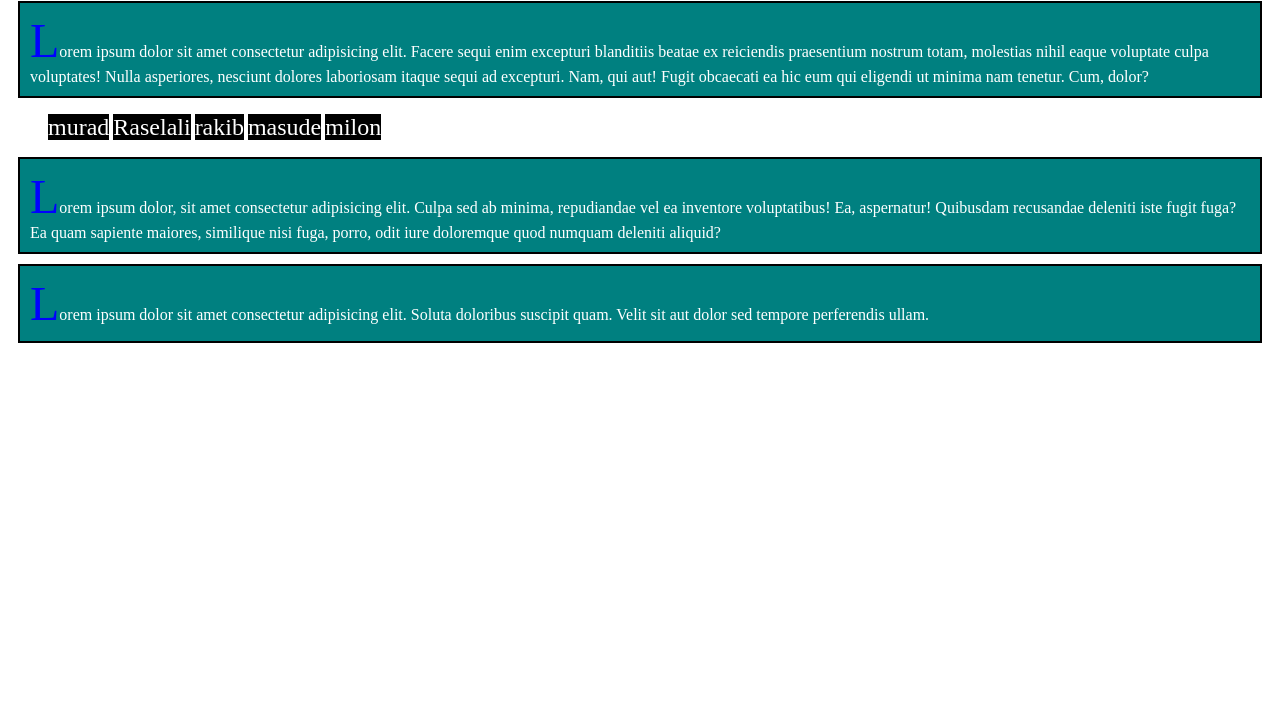
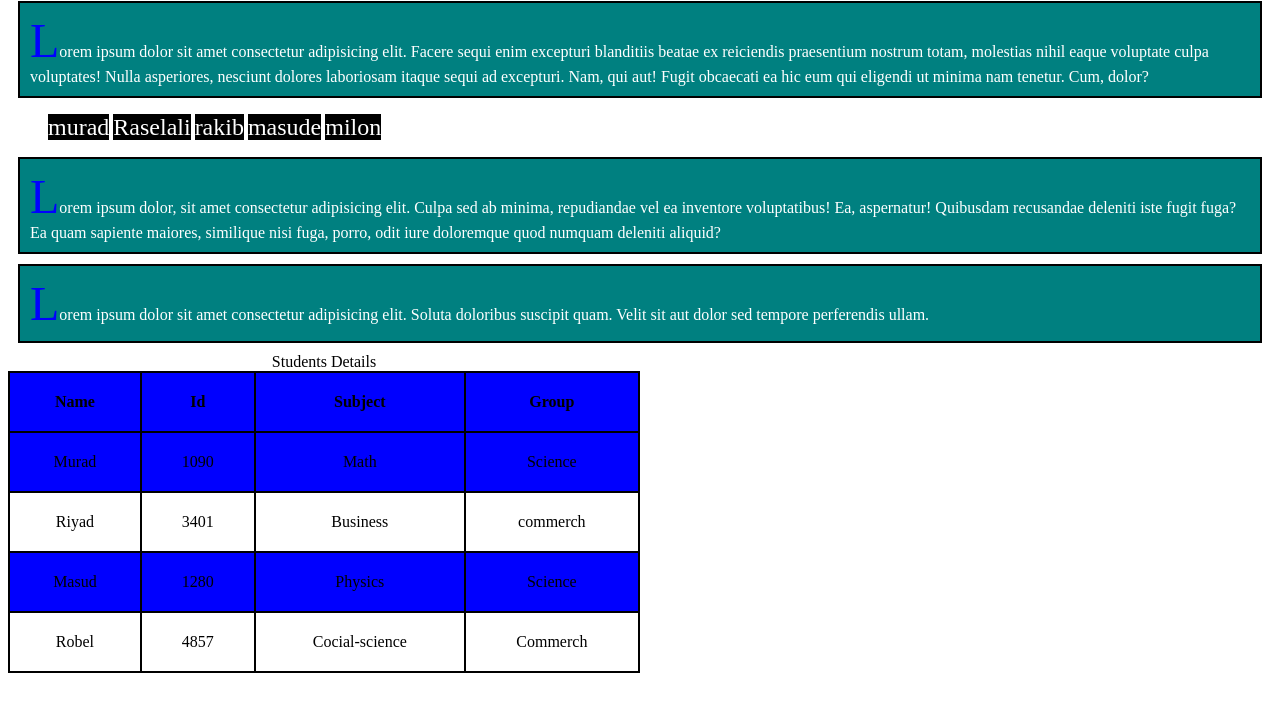
Before and after one commit to MdMuradKhan7/final-practice-html, a plain HTML site: page index.html in a window 1280 px wide. Shown: the part 79-790 px from the top of the page. Drawn offline with Linux system fonts and the light colour scheme.

Commit message:
table-create

```diff
--- a/index.html
+++ b/index.html
@@ -19,5 +19,52 @@
     </ul>
     <p>Lorem ipsum dolor, sit amet consectetur adipisicing elit. Culpa sed ab minima, repudiandae vel ea inventore voluptatibus! Ea, aspernatur! Quibusdam recusandae deleniti iste fugit fuga? Ea quam sapiente maiores, similique nisi fuga, porro, odit iure doloremque quod numquam deleniti aliquid?</p>
     <p>Lorem ipsum dolor sit amet consectetur adipisicing elit. Soluta doloribus suscipit quam. Velit sit aut dolor sed tempore perferendis ullam.</p>
+
+
+    <table>
+        <caption>Students Details</caption>
+        <thead>
+        <tr>
+            <th>Name</th>
+            <th>Id</th>
+            <th>Subject</th>
+            <th>Group</th>
+        </tr>
+    </thead>
+     <tbody>
+         <tr>
+             <td>Murad</td>
+             <td>1090</td>
+             <td>Math</td>
+             <td>Science</td>
+         </tr>
+
+         <tr>
+            <td>Riyad</td>
+            <td>3401</td>
+            <td>Business</td>
+            <td>commerch</td>
+        </tr>
+
+
+
+
+        <tr>
+            <td>Masud</td>
+            <td>1280</td>
+            <td>Physics</td>
+            <td>Science</td>
+        </tr>
+        <tr>
+            <td>Robel</td>
+            <td>4857</td>
+            <td>Cocial-science</td>
+            <td>Commerch</td>
+        </tr>
+
+     </tbody>
+
+
+</table>
 </body>
 </html>
--- a/style.css
+++ b/style.css
@@ -21,3 +21,18 @@ li{
     font-size: 1.5rem;
     display: inline;
 }
+table{
+    border: 2px solid black;
+    width: 50%;
+    border-collapse: collapse;
+}
+th,td{
+    border: 2px solid black;
+    text-align: center;
+    margin: 10px;
+    padding: 20px;
+}
+
+tr:nth-child(odd){
+    background-color: blue;
+}
```
